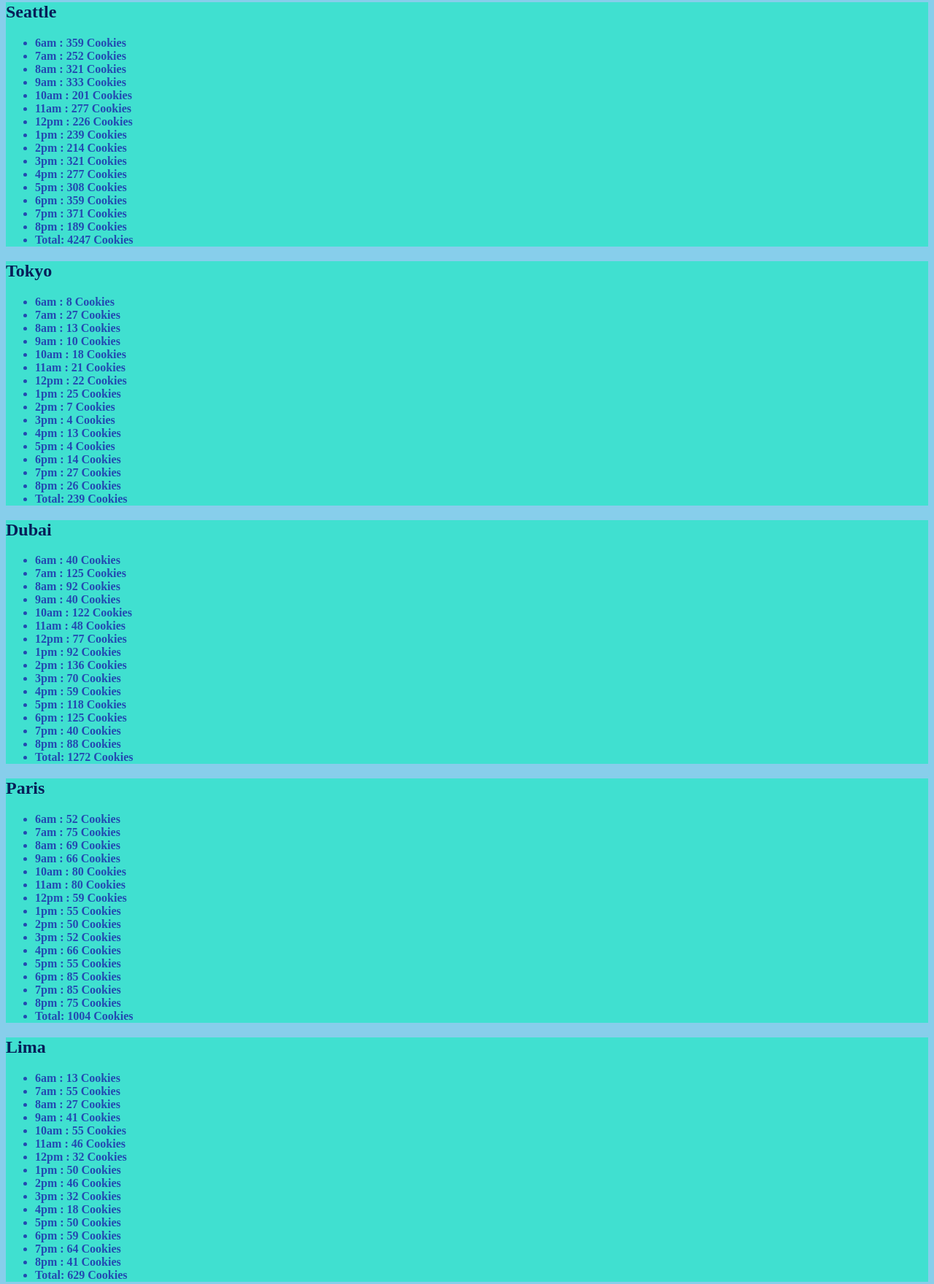
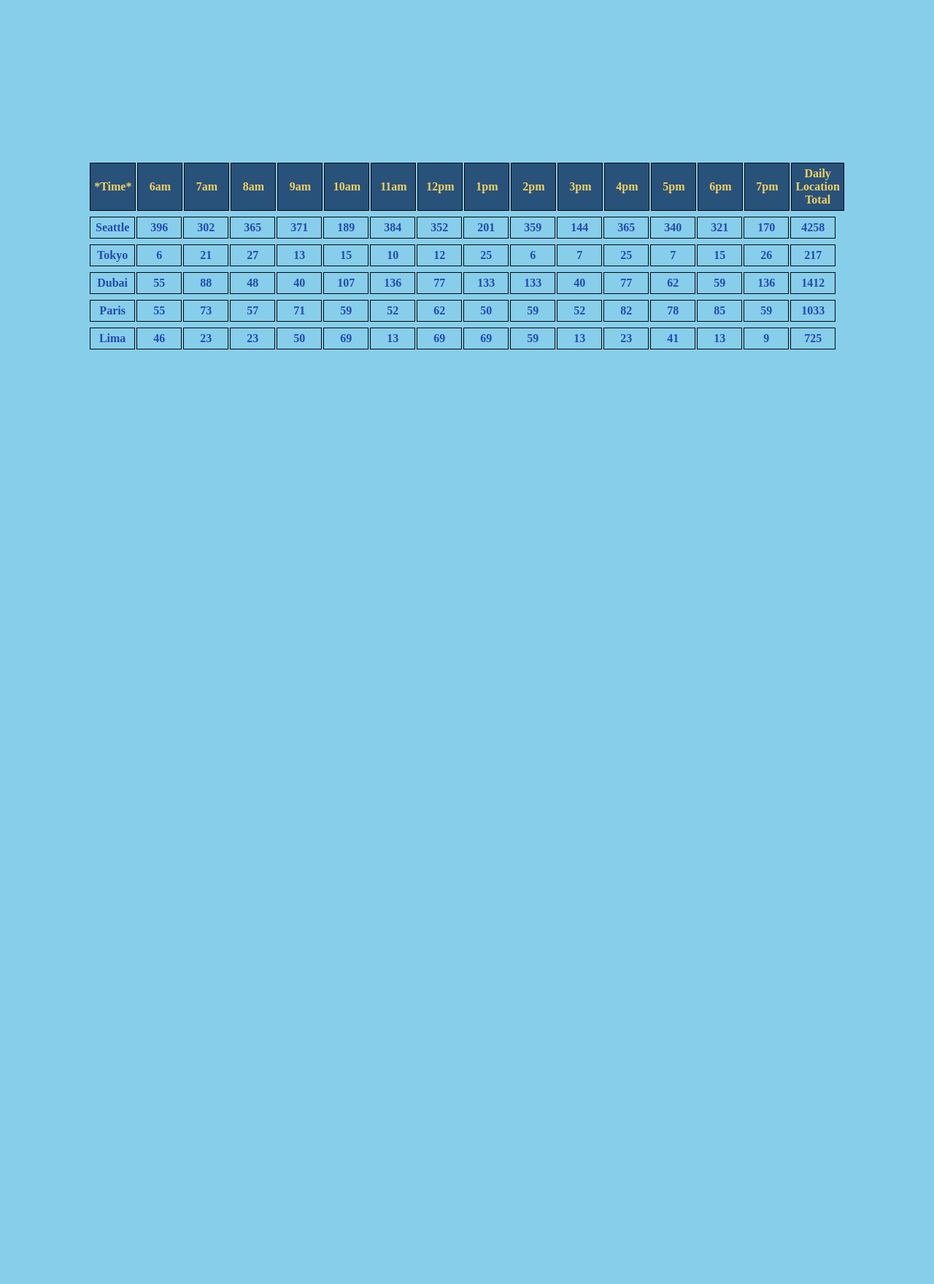
Before and after one commit to abuzahra98/cookie-stand, a plain HTML site: page sales.html in a window 1280 px wide. Shown: the part 17-1777 px from the top of the page at 73% size. After the commit the page ends 800 px from the top, so only its background shows below. Drawn offline with Linux system fonts and the light colour scheme.

Commit message:
new table

```diff
--- a/app.js
+++ b/app.js
@@ -1,307 +1,116 @@
 'use strict';
-let hours = ['6am', '7am', '8am', '9am', '10am', '11am', '12pm', '1pm', '2pm', '3pm', '4pm', '5pm', '6pm', '7pm', '8pm'];
-const Seattle = {
-    minCost: 23,
-    maxCost: 65,
-    AvgCookie: 6.3,
-    arr: [],
-    total: 0,
+let hours = [ '   *time*    ','6am', '7am', '8am', '9am', '10am', '11am', '12pm', '1pm', '2pm', '3pm', '4pm', '5pm', '6pm', '7pm', 'Daily Location Total'];
+function City( name, minCost, maxCost, AvgCookie ) {
+    this.name = name;
+    this.minCost = minCost;
+    this.maxCost = maxCost;
+    this.AvgCookie = AvgCookie;
 
-    cookiesNum: function () {
-        for ( let i = 0; i < hours.length; i++ ) {
+    this.arr = [name];
+    this.total = 0;
+}
+City.prototype.getRandomInt = function getRandomInt( minCost, maxCost ) {
+    minCost = Math.ceil( minCost );
+    maxCost = Math.floor( maxCost );
+    return Math.floor( Math.random() * ( maxCost - minCost ) + minCost );
 
-            this.arr.push( Math.floor( getRandomInt( this.minCost, this.maxCost ) * this.AvgCookie ) );
+};
+City.prototype.cookiesNum = function () {
+    for ( let i = 0; i < hours.length; i++ ) {
+
+        this.arr.push( Math.floor( this.getRandomInt( this.minCost, this.maxCost ) * this.AvgCookie ) ) ;
+        this.total += Math.floor( this.getRandomInt( this.minCost, this.maxCost ) * this.AvgCookie );
+    }
+
+};
+const parentElement = document.getElementById( 'container' );
+const articleElement = document.createElement( 'article' );
+parentElement.appendChild( articleElement );
 
 
-        }
-    },
+const tableElement = document.createElement( 'table' );
+articleElement.appendChild( tableElement );
+for ( let i = 0; i < hours.length; i++ ) {
+    const thElement = document.createElement( 'th' );
+    tableElement.appendChild( thElement );
+    thElement.textContent = `${hours[i]} `;
+}
+
+City.prototype.show = function () {
+    const parentElement = document.getElementById( 'container' );
+    const articleElement = document.createElement( 'article' );
+    parentElement.appendChild( articleElement );
+
+    // const h1Element = document.createElement( 'h1' );
+    // articleElement.appendChild( h1Element );
+    // h1Element.textContent = this.name;
+
+    const tableElement = document.createElement( 'table' );
+    articleElement.appendChild( tableElement );
+
+    const tr1Element = document.createElement( 'tr' );
+    tableElement.appendChild( tr1Element );
+
+
+    const trElement = document.createElement( 'tr' );
+    tableElement.appendChild( trElement );
+    trElement.textContent = '';
+
+    let th2Element = document.createElement( 'td' );
+    for ( let i = 0; i < hours.length - 1; i++ ) {
+        th2Element = document.createElement( 'td' );
+        tableElement.appendChild( th2Element );
+        th2Element.textContent = this.arr[i];
+    }
+    th2Element = document.createElement( 'td' );
+    tableElement.appendChild( th2Element );
+    th2Element.textContent = this.total;
+
+    // const tr2Element = document.createElement( 'tr' );
+    // tableElement.appendChild( tr2Element );
+
+    // for ( let i = 0; i < hours.length; i++ ) {
+    //     const thElement = document.createElement( 'th' );
+    //     tableElement.appendChild( thElement );
+    //     thElement.textContent = this.arr[i];
+    // }
+
+    // const tr2Element = document.createElement( 'tr' );
+    // tableElement.appendChild( tr2Element );
+    // tr2Element.textContent = this.name ;
+
+    // const ulElement = document.createElement( 'ul' );
+    // articleElement.appendChild( ulElement );
+
+    // const liElement = document.createElement ( 'li' );
+    // ulElement.appendChild ( liElement );
+    // liElement.textContent = 'Total:' + ' ' + this.total + ' ' + 'cookies';
+
+
+
 
 };
 
 
 
-const parentElement = document.getElementById( 'container' );
-const articleElement = document.createElement( 'article' ) ;
-parentElement.appendChild( articleElement );
 
+const Seattle = new City( 'Seattle', 23, 65, 6.3 );
+const Tokyo = new City( 'Tokyo', 3, 24, 1.2 );
+const Dubai = new City( 'Dubai', 11, 38, 3.7 );
+const Paris = new City( 'Paris', 20, 38, 2.3 );
+const Lima = new City( 'Lima', 2, 16, 4.6 );
 
+Seattle.cookiesNum();
+Seattle.show();
 
-const h1Element = document.createElement( 'h1' );
-articleElement.appendChild( h1Element );
-h1Element.textContent = 'Seattle';
+Tokyo.cookiesNum();
+Tokyo.show();
 
+Dubai.cookiesNum();
+Dubai.show();
 
-const ulElement = document.createElement( 'ul' );
-articleElement.appendChild( ulElement );
-Seattle.cookiesNum();
+Paris.cookiesNum();
+Paris.show();
 
-for ( let i = 0; i < hours.length; i++ ) {
-    const liElement = document.createElement( 'li' );
-    ulElement.appendChild( liElement );
-    liElement.textContent = `${hours[i]} : ${Seattle.arr[i]} cookies`;
-}
-
-
-
-let total = 0;
-for ( let i = 0; i < hours.length; i++ ) {
-    total = total + Seattle.arr[i];
-}
-const liElement = document.createElement( 'li' );
-ulElement.appendChild( liElement );
-liElement.textContent = 'Total:' + ' ' + total + ' ' + 'cookies';
-
-
-//helperfunction
-function getRandomInt( minCost, maxCost ) {
-    minCost = Math.ceil( minCost );
-    maxCost = Math.floor( maxCost );
-    return Math.floor( Math.random() * ( maxCost - minCost ) + minCost );
-
-}
-
-
-
-let hours1 = ['6am', '7am', '8am', '9am', '10am', '11am', '12pm', '1pm', '2pm', '3pm', '4pm', '5pm', '6pm', '7pm', '8pm'];
-const Tokyo = {
-    minCost1: 3,
-    maxCost1: 24,
-    AvgCookie1: 1.2,
-    arr1: [],
-    total1: 0,
-
-    cookiesNum1: function () {
-        for ( let i = 0; i < hours1.length; i++ ) {
-
-            this.arr1.push ( Math.floor( getRandomInt1( this.minCost1, this.maxCost1 ) * this.AvgCookie1 ) );
-
-
-        }
-    },
-
-};
-
-const parentElement1 = document.getElementById( 'container1' );
-const articleElement1 = document.createElement( 'article' );
-parentElement1.appendChild( articleElement1 );
-
-
-const h1Element1 = document.createElement( 'h1' );
-articleElement1.appendChild( h1Element1 );
-h1Element1.textContent = 'Tokyo';
-
-
-const ulElement1 = document.createElement( 'ul' ) ;
-articleElement1.appendChild( ulElement1 );
-Tokyo.cookiesNum1();
-
-for ( let i = 0; i < hours1.length; i++ ) {
-    const liElement1 = document.createElement( 'li' );
-    ulElement1.appendChild( liElement1 );
-    liElement1.textContent = `${hours1[i]} : ${Tokyo.arr1[i]} cookies`;
-}
-
-
-
-let total1 = 0;
-for ( let i = 0; i < hours1.length; i++ ) {
-    total1 = total1 + Tokyo.arr1[i];
-}
-const liElement1 = document.createElement( 'li' );
-ulElement1.appendChild( liElement1 );
-liElement1.textContent = 'Total:' + ' ' + total1 + ' ' + 'cookies';
-
-
-function getRandomInt1( minCost1, maxCost1 ) {
-    minCost1 = Math.ceil( minCost1 );
-    maxCost1 = Math.floor( maxCost1 );
-    return Math.floor( Math.random() * ( maxCost1 - minCost1 ) + minCost1 );
-
-}
-
-
-
-let hours2 = ['6am', '7am', '8am', '9am', '10am', '11am', '12pm', '1pm', '2pm', '3pm', '4pm', '5pm', '6pm', '7pm', '8pm'];
-const Dubai = {
-    minCost2: 11,
-    maxCost2: 38,
-    AvgCookie2: 3.7,
-    arr2: [],
-    total2: 0,
-
-    cookiesNum2: function () {
-        for ( let i = 0; i < hours2.length; i++ ) {
-
-            this.arr2.push( Math.floor( getRandomInt2( this.minCost2, this.maxCost2 ) * this.AvgCookie2 ) );
-
-
-        }
-    },
-
-};
-
-
-
-const parentElement2 = document.getElementById( 'container2' );
-const articleElement2 = document.createElement( 'article' );
-parentElement2.appendChild( articleElement2 );
-
-
-
-const h1Element2 = document.createElement( 'h1' ) ;
-articleElement2.appendChild( h1Element2 );
-h1Element2.textContent = 'Dubai';
-
-
-const ulElement2 = document.createElement( 'ul' );
-articleElement2.appendChild( ulElement2 );
-Dubai.cookiesNum2();
-
-for ( let i = 0; i < hours2.length; i++ ) {
-    const liElement2 = document.createElement( 'li' );
-    ulElement2.appendChild( liElement2 );
-    liElement2.textContent = `${hours2[i]} : ${Dubai.arr2[i]} cookies`;
-}
-
-
-
-let total2 = 0;
-for ( let i = 0; i < hours2.length; i++ ) {
-    total2 = total2 + Dubai.arr2[i];
-}
-const liElement2 = document.createElement( 'li' );
-ulElement2.appendChild( liElement2 );
-liElement2.textContent = 'Total:' + ' ' + total2 + ' ' + 'cookies';
-
-
-//helperfunction
-function getRandomInt2( minCost2, maxCost2 ) {
-    minCost2 = Math.ceil( minCost2 );
-    maxCost2 = Math.floor( maxCost2 );
-    return Math.floor( Math.random() * ( maxCost2 - minCost2 ) + minCost2 );
-
-}
-
-
-let hours3 = ['6am', '7am', '8am', '9am', '10am', '11am', '12pm', '1pm', '2pm', '3pm', '4pm', '5pm', '6pm', '7pm', '8pm'];
-const Paris = {
-    minCost3: 20,
-    maxCost3: 38,
-    AvgCookie3: 2.3,
-    arr3: [],
-    total3: 0,
-
-    cookiesNum3: function () {
-        for ( let i = 0; i < hours3.length; i++ ) {
-
-            this.arr3.push( Math.floor( getRandomInt3( this.minCost3, this.maxCost3 ) * this.AvgCookie3 ) );
-
-
-        }
-    },
-
-};
-
-
-
-const parentElement3 = document.getElementById( 'container3' );
-const articleElement3 = document.createElement( 'article' );
-parentElement3.appendChild( articleElement3 );
-
-
-
-const h1Element3 = document.createElement( 'h1' );
-articleElement3.appendChild( h1Element3 );
-h1Element3.textContent = 'Paris';
-
-
-const ulElement3 = document.createElement( 'ul' );
-articleElement3.appendChild( ulElement3 );
-Paris.cookiesNum3();
-
-for ( let i = 0; i < hours3.length; i++ ) {
-    const liElement3 = document.createElement( 'li' );
-    ulElement3.appendChild( liElement3 );
-    liElement3.textContent = `${hours3[i]} : ${Paris.arr3[i]} cookies`;
-}
-
-
-
-let total3 = 0;
-for ( let i = 0; i < hours3.length; i++ ) {
-    total3 = total3 + Paris.arr3[i];
-}
-const liElement3 = document.createElement( 'li' );
-ulElement3.appendChild( liElement3 );
-liElement3.textContent = 'Total:' + ' ' + total3 + ' ' + 'cookies';
-
-
-//helperfunction
-function getRandomInt3( minCost3, maxCost3 ) {
-    minCost3 = Math.ceil( minCost3 );
-    maxCost3 = Math.floor( maxCost3 ) ;
-    return Math.floor( Math.random() * ( maxCost3 - minCost3 ) + minCost3 );
-
-}
-
-
-let hours4 = ['6am', '7am', '8am', '9am', '10am', '11am', '12pm', '1pm', '2pm', '3pm', '4pm', '5pm', '6pm', '7pm', '8pm'];
-const Lima = {
-    minCost4: 2,
-    maxCost4: 16,
-    AvgCookie4: 4.6,
-    arr4: [],
-    total4: 0,
-
-    cookiesNum4: function () {
-        for ( let i = 0; i < hours4.length; i++ ) {
-
-            this.arr4.push( Math.floor( getRandomInt4( this.minCost4, this.maxCost4 ) * this.AvgCookie4 ) );
-
-
-        }
-    },
-
-};
-
-
-
-const parentElement4 = document.getElementById( 'container4' );
-const articleElement4 = document.createElement( 'article' );
-parentElement4.appendChild( articleElement4 );
-
-
-
-const h1Element4 = document.createElement( 'h1' );
-articleElement4.appendChild( h1Element4 );
-h1Element4.textContent = 'Lima';
-
-
-const ulElement4 = document.createElement( 'ul' );
-articleElement4.appendChild( ulElement4 );
-Lima.cookiesNum4();
-
-for ( let i = 0; i < hours4.length; i++ ) {
-    const liElement4 = document.createElement( 'li' );
-    ulElement4.appendChild( liElement4 );
-    liElement4.textContent = `${hours4[i]} : ${Lima.arr4[i]} cookies`;
-}
-
-
-
-let total4 = 0;
-for ( let i = 0; i < hours4.length; i++ ) {
-    total4 = total4 + Lima.arr4[i];
-}
-const liElement4 = document.createElement( 'li' );
-ulElement4.appendChild( liElement4 );
-liElement4.textContent = 'Total:' + ' ' + total4 + ' ' + 'cookies';
-
-
-//helperfunction
-function getRandomInt4( minCost4, maxCost4 ) {
-    minCost4 = Math.ceil( minCost4 );
-    maxCost4 = Math.floor( maxCost4 );
-    return Math.floor( Math.random() * ( maxCost4 - minCost4 ) + minCost4 );
-
-}
+Lima.cookiesNum();
+Lima.show();
--- a/sales.html
+++ b/sales.html
@@ -12,22 +12,6 @@
 <div id = "container">
 
 </div>
-<div id = "container1">
-
-</div>
-
-<div id = "container2">
-
-</div>
-<div id = "container3">
-
-</div>
-
-<div id = "container4">
-
-</div>
-
-
     </main>
 
 </body>
--- a/style.css
+++ b/style.css
@@ -1,9 +1,10 @@
-main article{
+/* main article{
 
   background-color: turquoise;
-}
+} */
 
 main article h1{
+
     color: #081e58;
     font-weight: 900;
     text-transform: capitalize;
@@ -11,40 +12,35 @@ main article h1{
 
 
   #container{
+
     color: #2349b1;
     font-weight: 900;
     text-transform: capitalize;
 
   }
 
-  #container1{
-    color: #2349b1;
-    font-weight: 900;
-    text-transform: capitalize;
-
-  }
-
-  #container2{
-    color: #2349b1;
-    font-weight: 900;
-    text-transform: capitalize;
-  }
-
-  #container3{
-    color: #2349b1;
-    font-weight: 900;
-    text-transform: capitalize;
-  }
-  #container4{
-    color: #2349b1;
-    font-weight: 900;
-    text-transform: capitalize;
-  }
 
   body{
+    display: flex;
     background-color: skyblue;
+    justify-content: center;
+    align-items: center;
+    height: 90vh;
   }
 
   body a {
     font-size: 50px;
   }
+
+  td, th {
+    width: 50px;
+    border: 1px solid rgb(12, 6, 6);
+    padding: 5px;
+    text-align: center;
+  }
+
+  th {
+    vertical-align: middle;
+    background: #28527a;
+    color: #f4d160;
+  }
```
